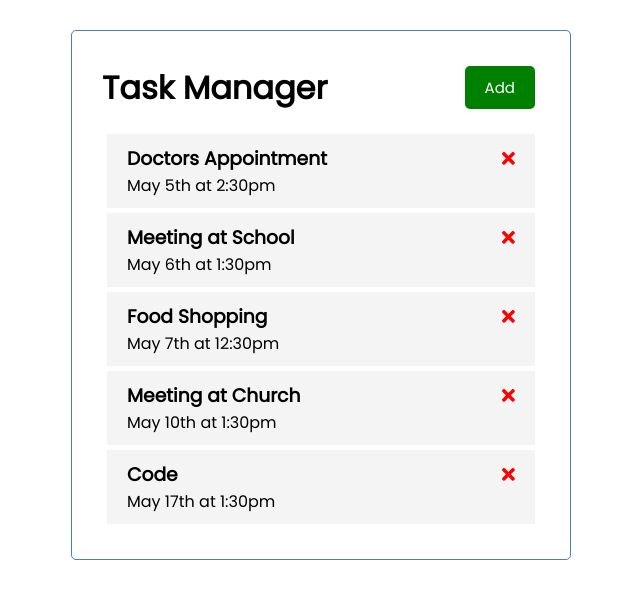
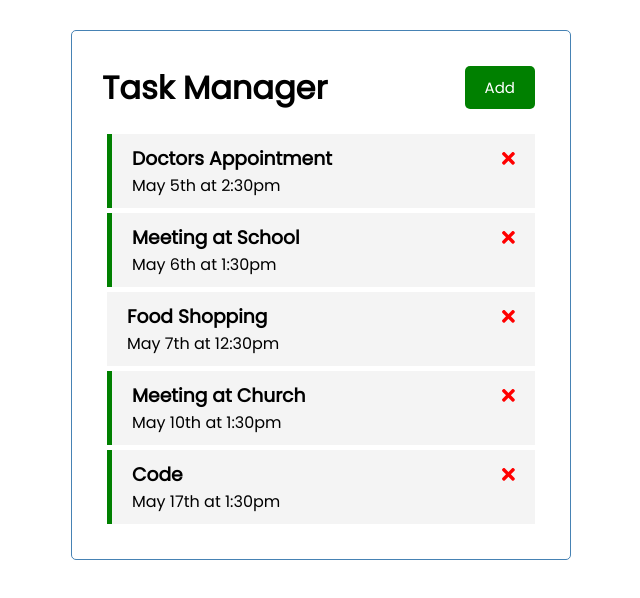
Before and after one commit to DMacharia/task-manager, an Angular app: page / in a window 1280 px wide. Shown: the top 598 px of the page, without its empty margins (319-959 px from the left). Built offline with nearby package versions, Linux system fonts and the light colour scheme; data requests are answered from the project's data file.

Commit message:
:sparkles: adds a reminder prop to highlight the items with reminder

```diff
--- a/src/app/components/task-item/task-item.component.html
+++ b/src/app/components/task-item/task-item.component.html
@@ -1,4 +1,4 @@
-<div class="task">
-  <h3>{{task.text}} <fa-icon [icon]="faTimes" [ngStyle]="{'color':'red'}"></fa-icon></h3>
+<div [ngClass]="{reminder: task.reminder}" class="task">
+  <h3>{{task.text}} <fa-icon (click)="onDelete(task)" [icon]="faTimes" [ngStyle]="{'color':'red'}"></fa-icon></h3>
   <p>{{task.day}}</p>
 </div>
```
